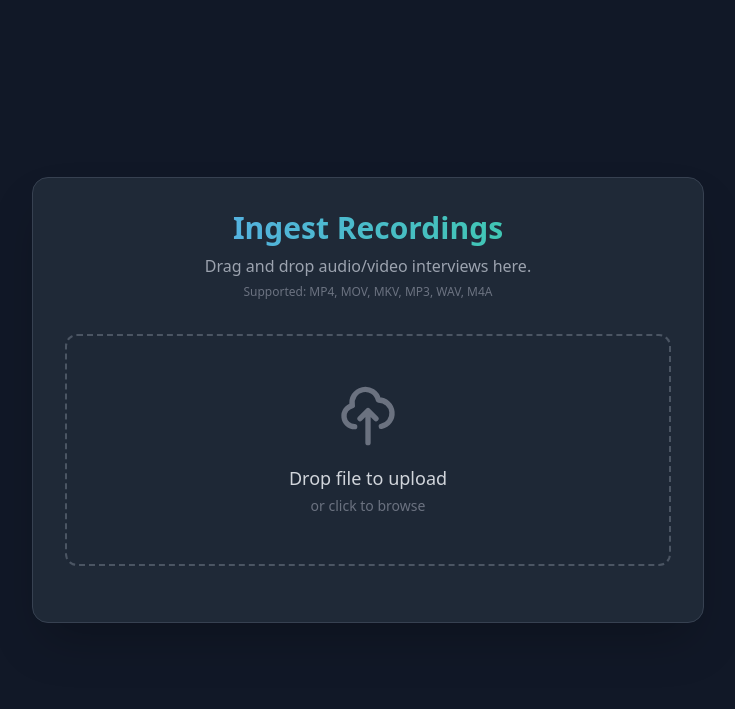
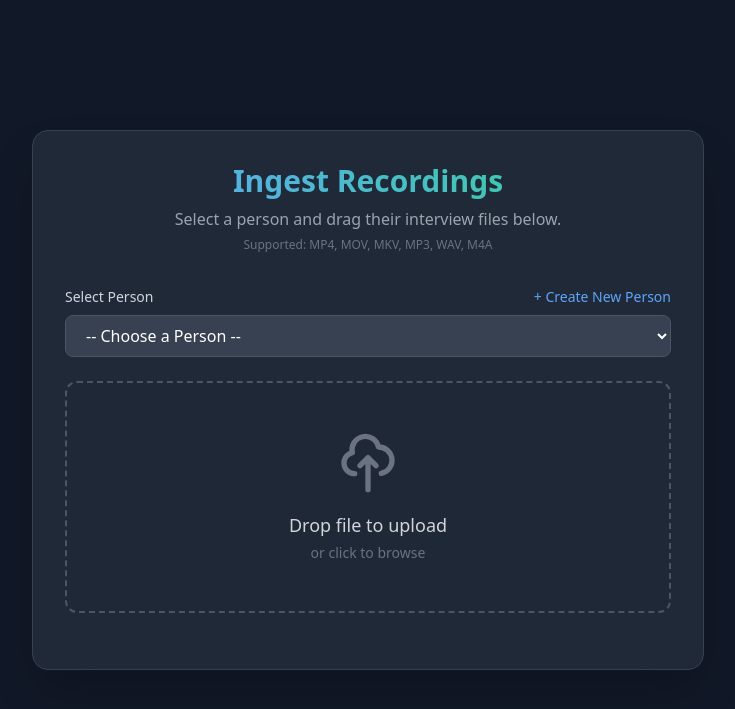
Before and after one commit to wihl/digital-estate-monorepo, a FastAPI app: template apps/desktop-private/backend/templates/index.html in a window 1280 px wide. Shown: the top 709 px of the page, without its empty margins (272-1007 px from the left). Run offline with FastAPI, Linux system fonts and the light colour scheme; the template is opened without the code that fills it, so the values that code supplies are empty; some libraries are stand-ins or nearby versions.

Commit message:
added recordings upload

```diff
--- a/apps/desktop-private/backend/main.py
+++ b/apps/desktop-private/backend/main.py
@@ -1,9 +1,11 @@
-from fastapi import FastAPI, HTTPException, Request, UploadFile, File
+# Trigger reload (fix display_name)
+from fastapi import FastAPI, HTTPException, Request, UploadFile, File, Form
 from fastapi.middleware.cors import CORSMiddleware
 from fastapi.templating import Jinja2Templates
 from fastapi.responses import HTMLResponse
 from ingest_logic.common.fs_utils import write_safe, write_safe_stream
 from ingest_logic.common.yaml_utils import load_yaml, save_yaml
+from ingest_logic.people.manager import PersonManager
 import os
 import shutil
 from routers import people
@@ -23,16 +25,50 @@ app.include_router(people.router)
 
 templates = Jinja2Templates(directory="templates")
 
-STORAGE_ROOT = os.getenv("SSD_MOUNT_PATH", "/data")
+# Default to ./tmp_data for local dev if env var not set
+# This matches the docker-compose volume mapping: ./tmp_data:/data
+STORAGE_ROOT = os.getenv("SSD_MOUNT_PATH", os.path.abspath("./tmp_data"))
+person_manager = PersonManager(STORAGE_ROOT)
 
 @app.get("/", response_class=HTMLResponse)
 async def read_root(request: Request):
-    return templates.TemplateResponse("index.html", {"request": request})
+    people_list = person_manager.list_people()
+    return templates.TemplateResponse("index.html", {"request": request, "people": people_list})
+
+@app.post("/api/people", response_class=HTMLResponse)
+async def create_person(
+    family_name: str = Form(...),
+    given_name: str = Form(...),
+    dob: str = Form(...),
+    bio: str = Form("")
+):
+    try:
+        person = person_manager.create_person(
+            family=family_name,
+            given=given_name,
+            dob=dob,
+            bio=bio
+        )
+        # Return an option tag to be appended to the select list
+        return f'<option value="{person["slug"]}" selected>{person["display_name"]} ({person["id"]})</option>'
+
+    except Exception as e:
+        import traceback
+        traceback.print_exc()
+        raise HTTPException(status_code=500, detail=str(e))
 
 @app.post("/api/import/recording")
-async def import_recording(file: UploadFile = File(...)):
+async def import_recording(
+    file: UploadFile = File(...),
+    person_slug: str = Form(...)
+):
     if not file.filename:
          raise HTTPException(status_code=400, detail="No file filename")
+
+    # Validate person
+    person_data = person_manager.get_person(person_slug)
+    if not person_data:
+        raise HTTPException(status_code=404, detail="Person not found")
 
     content_type = file.content_type or ""
 
@@ -42,13 +78,19 @@ async def import_recording(file: UploadFile = File(...)):
     elif "audio" in content_type:
         subdir = "audio"
     else:
-        # Default to video if unknown, or maybe a 'misc' folder?
-        # Requirement says "recordings/audio or recordings/video".
-        # Let's fallback to video for now or reject?
-        # Let's be permissive and default to video if unsure but extension matters.
+        # Fallback based on extension if content-type is missing/generic?
+        # For now default to video as per prev logic, but let's be smarter if possible.
+        # Simple for now.
         subdir = "video"
 
-    target_dir = os.path.join(STORAGE_ROOT, "recordings", subdir)
+    # Directory Structure: people/{slug}/recordings/{audio|video}
+    # Note: person_slug is relative path from people root, e.g. "shard/Name--ID"
+
+    # We need to construct the full path manually since Manager doesn't manage recordings yet explicitly
+    # But we know the structure.
+    person_dir = os.path.join(STORAGE_ROOT, "people", person_slug)
+    target_dir = os.path.join(person_dir, "recordings", subdir)
+
     os.makedirs(target_dir, exist_ok=True)
 
     target_path = os.path.join(target_dir, file.filename)
@@ -58,21 +100,23 @@ async def import_recording(file: UploadFile = File(...)):
         await write_safe_stream(target_path, file)
 
         # 2. Generate sidecar
-        meta_path = target_path + ".yaml"
+        # Fix: Remove extension from filename for yaml sidecar
+        # e.g. interview.mp4 -> interview.yaml (not interview.mp4.yaml)
+        file_stem = Path(file.filename).stem
+        meta_path = os.path.join(target_dir, f"{file_stem}.yaml")
+
         metadata = {
             "original_filename": file.filename,
             "content_type": content_type,
             "ingest_status": "pending_transcription",
-             # Ideally usage of datetime.now() but user said "No Node.js" etc... so standard python is fine.
-             # but remember user said local time source of truth is passed in prompt.
-             # We can't access that easily here in the running app.
-             # We'll just generate a basic skeleton.
         }
         save_yaml(meta_path, metadata)
 
         return {"status": "success", "filename": file.filename, "path": target_path}
 
     except Exception as e:
+        import traceback
+        traceback.print_exc()
         raise HTTPException(status_code=500, detail=str(e))
 
 
--- a/apps/desktop-private/backend/templates/index.html
+++ b/apps/desktop-private/backend/templates/index.html
@@ -25,7 +25,7 @@
             Ingest Recordings
         </h1>
         <p class="text-gray-400 text-center mb-8">
-            Drag and drop audio/video interviews here.
+            Select a person and drag their interview files below.
             <br>
             <span class="text-xs text-gray-500">Supported: MP4, MOV, MKV, MP3, WAV, M4A</span>
         </p>
@@ -33,6 +33,24 @@
         <!-- Upload Form -->
         <form id="upload-form" hx-post="/api/import/recording" hx-encoding="multipart/form-data"
             hx-target="#upload-status" hx-swap="innerHTML">
+
+            <div class="mb-6">
+                <div class="flex justify-between items-center mb-2">
+                    <label for="person_slug" class="block text-sm font-medium text-gray-300">Select Person</label>
+                    <button type="button"
+                        onclick="document.getElementById('create-person-modal').classList.remove('hidden')"
+                        class="text-sm text-blue-400 hover:text-blue-300">
+                        + Create New Person
+                    </button>
+                </div>
+                <select name="person_slug" id="person_slug"
+                    class="w-full bg-gray-700 border border-gray-600 rounded-lg px-4 py-2 text-white focus:outline-none focus:ring-2 focus:ring-blue-500">
+                    <option value="" disabled selected>-- Choose a Person --</option>
+                    {% for person in people %}
+                    <option value="{{ person.slug }}">{{ person.display_name }} ({{ person.id }})</option>
+                    {% endfor %}
+                </select>
+            </div>
 
             <div id="drop-zone"
                 class="relative border-2 border-dashed border-gray-600 rounded-xl p-12 flex flex-col items-center justify-center transition-all duration-200 hover:border-blue-500 group cursor-pointer bg-gray-800/50">
@@ -52,14 +70,60 @@
                 </div>
             </div>
 
-            <!-- Progress Indicator (HTMX hook needed for real progress, simplified for now) -->
+            <!-- Progress Indicator -->
             <div id="upload-status" class="mt-6 text-center"></div>
         </form>
+
+        <!-- Create Person Modal (Moved outside form) -->
+        <div id="create-person-modal"
+            class="fixed inset-0 bg-black bg-opacity-50 hidden flex items-center justify-center z-50">
+            <div class="bg-gray-800 p-6 rounded-xl border border-gray-700 w-full max-w-md shadow-2xl relative">
+                <h2 class="text-xl font-bold mb-4 text-white">Create New Person</h2>
+
+                <button type="button" onclick="document.getElementById('create-person-modal').classList.add('hidden')"
+                    class="absolute top-4 right-4 text-gray-400 hover:text-white">✕</button>
+
+                <div id="create-person-form-container">
+                    <form hx-post="/api/people" hx-target="#person_slug" hx-swap="beforeend"
+                        hx-on::after-request="if(event.detail.successful) { document.getElementById('create-person-modal').classList.add('hidden'); document.getElementById('create-person-form').reset(); }">
+
+                        <div class="space-y-4">
+                            <div>
+                                <label class="block text-sm font-medium text-gray-400 mb-1">Grid Name (Surname)</label>
+                                <input type="text" name="family_name" required
+                                    class="w-full bg-gray-700 border border-gray-600 rounded px-3 py-2 text-white focus:border-blue-500 focus:outline-none">
+                            </div>
+                            <div>
+                                <label class="block text-sm font-medium text-gray-400 mb-1">Given Name</label>
+                                <input type="text" name="given_name" required
+                                    class="w-full bg-gray-700 border border-gray-600 rounded px-3 py-2 text-white focus:border-blue-500 focus:outline-none">
+                            </div>
+                            <div>
+                                <label class="block text-sm font-medium text-gray-400 mb-1">Date of Birth</label>
+                                <input type="date" name="dob" required
+                                    class="w-full bg-gray-700 border border-gray-600 rounded px-3 py-2 text-white focus:border-blue-500 focus:outline-none">
+                            </div>
+                            <div>
+                                <label class="block text-sm font-medium text-gray-400 mb-1">Short Bio (Optional)</label>
+                                <textarea name="bio" rows="2"
+                                    class="w-full bg-gray-700 border border-gray-600 rounded px-3 py-2 text-white focus:border-blue-500 focus:outline-none"></textarea>
+                            </div>
+
+                            <button type="submit"
+                                class="w-full py-2 bg-blue-600 hover:bg-blue-500 text-white rounded font-medium transition-colors">
+                                Create Person
+                            </button>
+                        </div>
+                    </form>
+                </div>
+            </div>
+        </div>
 
         <script>
             const dropZone = document.getElementById('drop-zone');
             const fileInput = document.getElementById('file-input');
             const form = document.getElementById('upload-form');
+            const personSelect = document.getElementById('person_slug');
 
             // Drag effects
             ['dragenter', 'dragover'].forEach(eventName => {
@@ -76,16 +140,16 @@
                 }, false);
             });
 
-            // Handle Drop (HTMX handles the submit via the input change if we trigger it,
-            // but for D&D we might need to manually trigger the submit or just rely on file input change)
-
-            // Actually, HTMX works best if the input changes.
-            // But 'drop' event on a div doesn't automatically set the input file.
-            // We need to sync them.
+            // Handle Drop
             dropZone.addEventListener('drop', (e) => {
                 const dt = e.dataTransfer;
                 const files = dt.files;
                 fileInput.files = files;
+
+                if (!personSelect.value) {
+                    alert("Please select a person first!");
+                    return;
+                }
 
                 // Trigger HTMX processing
                 htmx.trigger(form, 'submit');
@@ -93,6 +157,12 @@
 
             fileInput.addEventListener('change', () => {
                 if (fileInput.files.length > 0) {
+                    if (!personSelect.value) {
+                        alert("Please select a person first!");
+                        // Clear input so they can try again
+                        fileInput.value = "";
+                        return;
+                    }
                     htmx.trigger(form, 'submit');
                 }
             });
@@ -112,8 +182,7 @@
             });
 
             document.body.addEventListener('htmx:afterRequest', function (evt) {
-                if (evt.detail.successful) return;
-                // Error handling if needed
+                // Clean up if needed, or show success
             });
         </script>
     </div>
--- a/packages/ingest-logic/src/ingest_logic/common/fs_utils.py
+++ b/packages/ingest-logic/src/ingest_logic/common/fs_utils.py
@@ -43,8 +43,8 @@ async def write_safe_stream(path: str, file_obj) -> None:
                     break
                 await f.write(chunk)
             await f.flush()
-            # fsync needs to be done on the file descriptor
-            os.fsync(f.file.fileno())
+            # Skipping explicit fsync due to aiofiles compatibility issues.
+            # The atomic rename below provides sufficient safety for this stage.
 
         os.replace(tmp_path, path)
     except Exception as e:
--- a/packages/ingest-logic/src/ingest_logic/people/manager.py
+++ b/packages/ingest-logic/src/ingest_logic/people/manager.py
@@ -67,6 +67,7 @@ class PersonManager:
              save_yaml(bio_path, data)
 
         data['slug'] = os.path.join(shard, dir_name) # relative path as slug/locator
+        data['display_name'] = f"{family}, {given}".strip(', ')
         return data
 
     def list_people(self) -> List[Dict]:
```
Also changed, not shown: apps/desktop-private/backend/create_test_person.py (added, +23 -0 lines), docker-compose.yml (+4 -4 lines), 6 other files.
